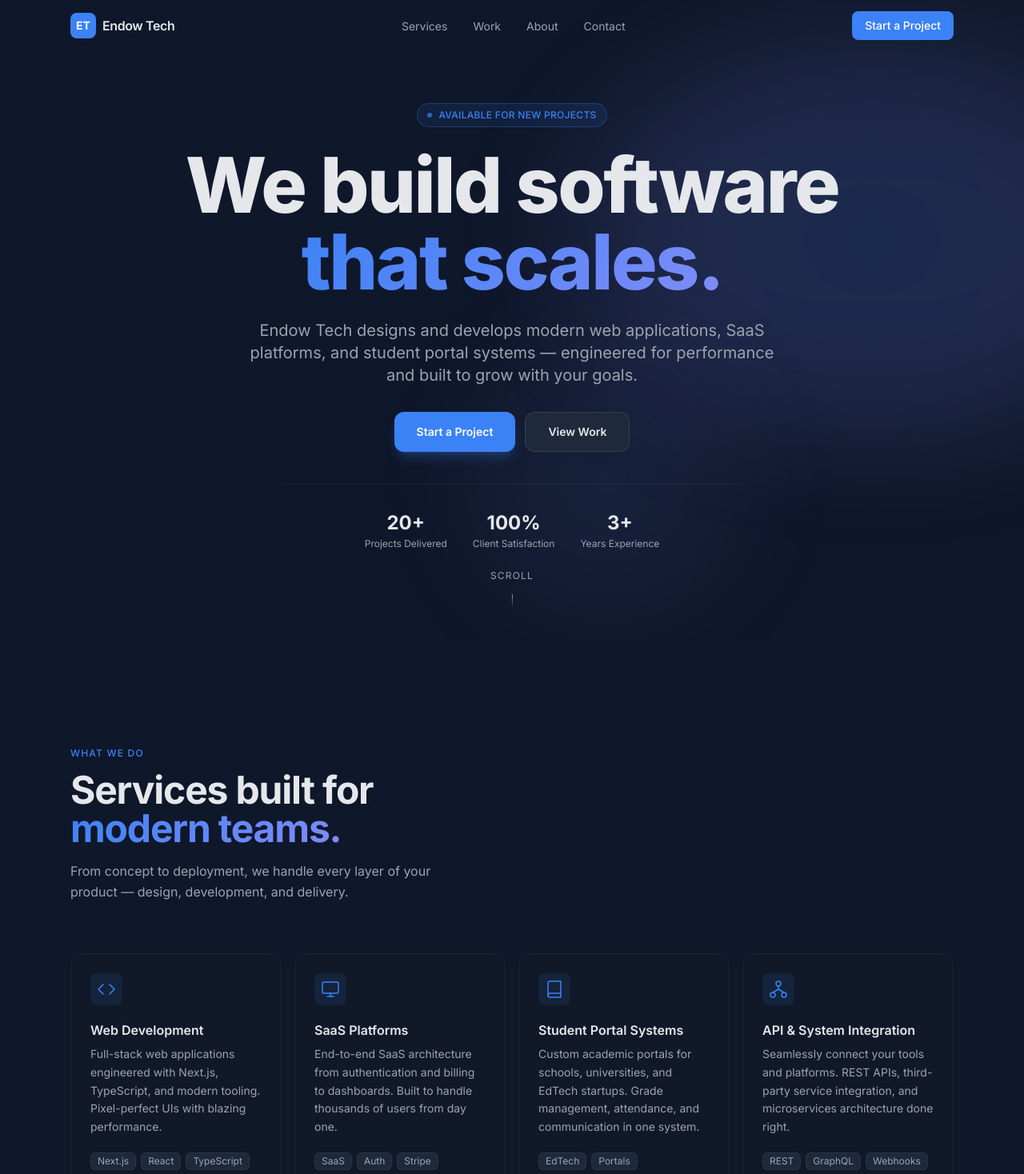
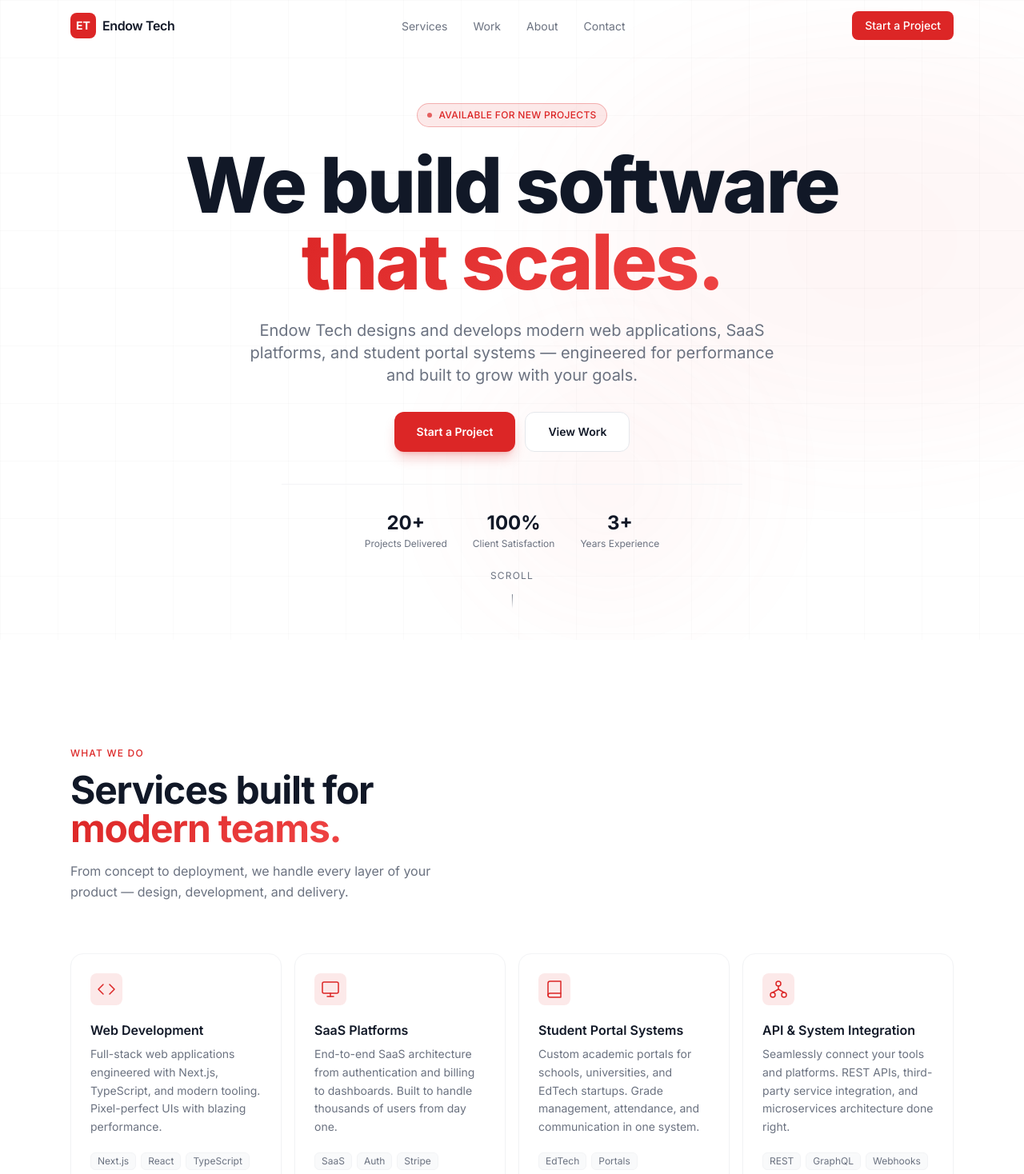
Before and after one commit to jubairsiyum/endowtech_v2, a Next.js app: page / in a window 1280 px wide. Shown: the top 1468 px of the page at 80% size. Built offline with nearby package versions, Linux system fonts and the light colour scheme.

Commit message:
style: update color scheme and improve UI elements across components

```diff
--- a/app/globals.css
+++ b/app/globals.css
@@ -13,8 +13,8 @@ html {
 }
 
 body {
-  background-color: #0F172A;
-  color: #E5E7EB;
+  background-color: #FFFFFF;
+  color: #111827;
   font-family: var(--font-inter), system-ui, sans-serif;
   overflow-x: hidden;
 }
@@ -25,33 +25,33 @@ body {
 }
 
 ::-webkit-scrollbar-track {
-  background: #0F172A;
+  background: #F8F9FA;
 }
 
 ::-webkit-scrollbar-thumb {
-  background: #1E293B;
+  background: #E5E7EB;
   border-radius: 3px;
 }
 
 ::-webkit-scrollbar-thumb:hover {
-  background: #3B82F6;
+  background: #DC2626;
 }
 
 /* Selection */
 ::selection {
-  background: rgba(59, 130, 246, 0.3);
-  color: #E5E7EB;
+  background: rgba(220, 38, 38, 0.15);
+  color: #111827;
 }
 
 /* Focus ring */
 *:focus-visible {
-  outline: 2px solid #3B82F6;
+  outline: 2px solid #DC2626;
   outline-offset: 2px;
 }
 
 /* Gradient text utility */
 .gradient-text {
-  background: linear-gradient(135deg, #3B82F6 0%, #818CF8 100%);
+  background: linear-gradient(135deg, #DC2626 0%, #EF4444 100%);
   -webkit-background-clip: text;
   -webkit-text-fill-color: transparent;
   background-clip: text;
@@ -68,7 +68,7 @@ body {
   inset: 0;
   border-radius: inherit;
   padding: 1px;
-  background: linear-gradient(135deg, rgba(59, 130, 246, 0.5), transparent);
+  background: linear-gradient(135deg, rgba(220, 38, 38, 0.4), transparent);
   -webkit-mask: linear-gradient(#fff 0 0) content-box, linear-gradient(#fff 0 0);
   -webkit-mask-composite: xor;
   mask-composite: exclude;
--- a/components/About.tsx
+++ b/components/About.tsx
@@ -172,7 +172,7 @@ export default function About() {
                   delay: index * 0.08,
                   ease: [0.22, 1, 0.36, 1],
                 }}
-                className="flex gap-4 p-5 rounded-xl bg-surface border border-white/5 group hover:border-accent/20 transition-colors duration-300"
+                className="flex gap-4 p-5 rounded-xl bg-white border border-gray-100 shadow-sm group hover:border-accent/30 hover:shadow-md transition-all duration-300"
               >
                 <div className="shrink-0 w-8 h-8 rounded-lg bg-accent/10 flex items-center justify-center text-accent group-hover:bg-accent/20 transition-colors duration-300">
                   {item.icon}
--- a/components/Footer.tsx
+++ b/components/Footer.tsx
@@ -78,7 +78,7 @@ export default function Footer() {
 
   return (
     <footer
-      className="border-t border-white/5 bg-surface"
+      className="border-t border-gray-100 bg-surface"
       aria-label="Site footer"
     >
       <div className="max-w-6xl mx-auto px-6 pt-16 pb-8">
@@ -110,7 +110,7 @@ export default function Footer() {
                   target="_blank"
                   rel="noopener noreferrer"
                   aria-label={social.label}
-                  className="w-8 h-8 rounded-lg bg-surface-light border border-white/5 flex items-center justify-center text-text-muted hover:text-text-primary hover:border-white/20 transition-all duration-200"
+                  className="w-8 h-8 rounded-lg bg-gray-50 border border-gray-200 flex items-center justify-center text-text-muted hover:text-text-primary hover:border-gray-300 transition-all duration-200"
                 >
                   {social.icon}
                 </a>
@@ -157,7 +157,7 @@ export default function Footer() {
         </motion.div>
 
         {/* Divider */}
-        <div className="border-t border-white/5 pt-6 flex flex-col sm:flex-row justify-between items-center gap-3">
+          <div className="border-t border-gray-100 pt-6 flex flex-col sm:flex-row justify-between items-center gap-3">
           <p className="text-xs text-text-muted">
             &copy; {new Date().getFullYear()} Endow Tech. All rights reserved.
           </p>
--- a/components/Hero.tsx
+++ b/components/Hero.tsx
@@ -42,11 +42,11 @@ export default function Hero() {
           className="absolute top-0 left-1/2 -translate-x-1/2 w-[900px] h-[600px] rounded-full opacity-20 blur-3xl"
           style={{
             background:
-              'radial-gradient(ellipse, #3B82F6 0%, #818CF8 40%, transparent 70%)',
+              'radial-gradient(ellipse, #DC2626 0%, #F87171 40%, transparent 70%)',
           }}
           animate={{
             scale: [1, 1.1, 1],
-            opacity: [0.15, 0.22, 0.15],
+            opacity: [0.04, 0.07, 0.04],
           }}
           transition={{
             duration: 8,
@@ -56,10 +56,10 @@ export default function Hero() {
         />
         <motion.div
           className="absolute bottom-0 right-1/4 w-[400px] h-[400px] rounded-full opacity-10 blur-3xl"
-          style={{ background: 'radial-gradient(ellipse, #818CF8 0%, transparent 70%)' }}
+          style={{ background: 'radial-gradient(ellipse, #F87171 0%, transparent 70%)' }}
           animate={{
             scale: [1, 1.15, 1],
-            opacity: [0.08, 0.14, 0.08],
+            opacity: [0.04, 0.08, 0.04],
           }}
           transition={{
             duration: 10,
@@ -71,10 +71,10 @@ export default function Hero() {
 
         {/* Grid overlay */}
         <div
-          className="absolute inset-0 opacity-[0.03]"
+          className="absolute inset-0 opacity-[0.5]"
           style={{
-            backgroundImage: `linear-gradient(rgba(255,255,255,0.1) 1px, transparent 1px),
-              linear-gradient(90deg, rgba(255,255,255,0.1) 1px, transparent 1px)`,
+            backgroundImage: `linear-gradient(rgba(0,0,0,0.04) 1px, transparent 1px),
+              linear-gradient(90deg, rgba(0,0,0,0.04) 1px, transparent 1px)`,
             backgroundSize: '72px 72px',
           }}
         />
@@ -128,7 +128,7 @@ export default function Hero() {
             </button>
             <button
               onClick={() => handleScroll('#portfolio')}
-              className="px-7 py-3.5 text-sm font-semibold text-text-primary bg-surface-light border border-white/10 rounded-xl hover:border-white/20 hover:bg-white/5 active:scale-95 transition-all duration-200 cursor-pointer"
+              className="px-7 py-3.5 text-sm font-semibold text-text-primary bg-white border border-gray-200 rounded-xl hover:border-gray-300 hover:bg-gray-50 active:scale-95 transition-all duration-200 cursor-pointer"
             >
               View Work
             </button>
@@ -137,7 +137,7 @@ export default function Hero() {
           {/* Stats */}
           <motion.div
             variants={itemVariants}
-            className="flex flex-wrap justify-center gap-8 pt-8 mt-4 border-t border-white/5 w-full max-w-xl"
+            className="flex flex-wrap justify-center gap-8 pt-8 mt-4 border-t border-gray-100 w-full max-w-xl"
           >
             {[
               { value: '20+', label: 'Projects Delivered' },
--- a/components/Navbar.tsx
+++ b/components/Navbar.tsx
@@ -34,7 +34,7 @@ export default function Navbar() {
     <header
       className={`fixed top-0 left-0 right-0 z-50 transition-all duration-300 ${
         scrolled
-          ? 'bg-background/80 backdrop-blur-md border-b border-white/5 shadow-lg shadow-black/20'
+          ? 'bg-white/90 backdrop-blur-md border-b border-gray-200 shadow-sm'
           : 'bg-transparent'
       }`}
     >
@@ -115,7 +115,7 @@ export default function Navbar() {
             animate={{ opacity: 1, height: 'auto' }}
             exit={{ opacity: 0, height: 0 }}
             transition={{ duration: 0.25, ease: 'easeInOut' }}
-            className="md:hidden bg-surface/95 backdrop-blur-md border-b border-white/5 overflow-hidden"
+            className="md:hidden bg-white/95 backdrop-blur-md border-b border-gray-100 overflow-hidden"
           >
             <ul className="px-6 py-4 flex flex-col gap-4" role="list">
               {navLinks.map((link) => (
@@ -128,7 +128,7 @@ export default function Navbar() {
                   </button>
                 </li>
               ))}
-              <li className="pt-2 border-t border-white/5">
+              <li className="pt-2 border-t border-gray-100">
                 <button
                   onClick={() => handleNavClick('#contact')}
                   className="w-full px-4 py-2.5 text-sm font-medium text-white bg-accent rounded-lg hover:bg-accent-hover transition-colors duration-200 cursor-pointer"
--- a/components/Portfolio.tsx
+++ b/components/Portfolio.tsx
@@ -107,7 +107,7 @@ export default function Portfolio() {
               key={project.title}
               variants={cardVariants}
               whileHover={{ y: -4, transition: { duration: 0.2 } }}
-              className="group relative bg-surface border border-white/5 rounded-2xl overflow-hidden cursor-default"
+              className="group relative bg-white border border-gray-100 rounded-2xl overflow-hidden cursor-default shadow-sm hover:shadow-md transition-shadow duration-300"
             >
               {/* Image placeholder */}
               <div
@@ -159,7 +159,7 @@ export default function Portfolio() {
                   {project.tags.map((tag) => (
                     <span
                       key={tag}
-                      className="px-2.5 py-1 text-xs rounded-lg bg-surface-light border border-white/5 text-text-muted font-medium"
+                      className="px-2.5 py-1 text-xs rounded-lg bg-gray-50 border border-gray-100 text-text-muted font-medium"
                     >
                       {tag}
                     </span>
--- a/components/Services.tsx
+++ b/components/Services.tsx
@@ -175,14 +175,14 @@ export default function Services() {
               key={service.title}
               variants={cardVariants}
               whileHover={{ y: -4, transition: { duration: 0.2 } }}
-              className="group relative bg-surface border border-white/5 rounded-2xl p-6 cursor-default overflow-hidden"
+              className="group relative bg-white border border-gray-100 rounded-2xl p-6 cursor-default overflow-hidden shadow-sm hover:shadow-md transition-shadow duration-300"
             >
               {/* Hover glow */}
               <div
                 className="absolute inset-0 rounded-2xl opacity-0 group-hover:opacity-100 transition-opacity duration-500 pointer-events-none"
                 style={{
                   background:
-                    'radial-gradient(circle at 50% 0%, rgba(59,130,246,0.08) 0%, transparent 70%)',
+                    'radial-gradient(circle at 50% 0%, rgba(220,38,38,0.05) 0%, transparent 70%)',
                 }}
                 aria-hidden="true"
               />
@@ -207,7 +207,7 @@ export default function Services() {
                 {service.tags.map((tag) => (
                   <span
                     key={tag}
-                    className="px-2 py-0.5 text-xs rounded-md bg-surface-light border border-white/5 text-text-muted"
+                    className="px-2 py-0.5 text-xs rounded-md bg-gray-50 border border-gray-100 text-text-muted"
                   >
                     {tag}
                   </span>
--- a/tailwind.config.ts
+++ b/tailwind.config.ts
@@ -9,13 +9,13 @@ const config: Config = {
   theme: {
     extend: {
       colors: {
-        background: '#0F172A',
-        surface: '#111827',
-        'surface-light': '#1E293B',
-        'text-primary': '#E5E7EB',
-        'text-muted': '#9CA3AF',
-        accent: '#3B82F6',
-        'accent-hover': '#2563EB',
+        background: '#FFFFFF',
+        surface: '#F8F9FA',
+        'surface-light': '#F1F2F5',
+        'text-primary': '#111827',
+        'text-muted': '#6B7280',
+        accent: '#DC2626',
+        'accent-hover': '#B91C1C',
       },
       fontFamily: {
         sans: ['var(--font-inter)', 'system-ui', 'sans-serif'],
```
Also changed, not shown: components/Contact.tsx (+7 -7 lines).
